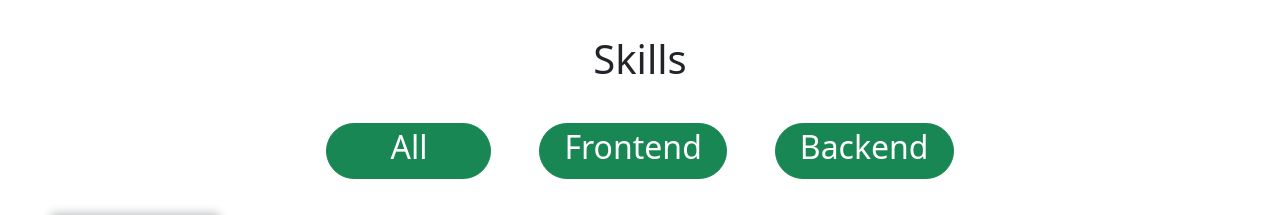
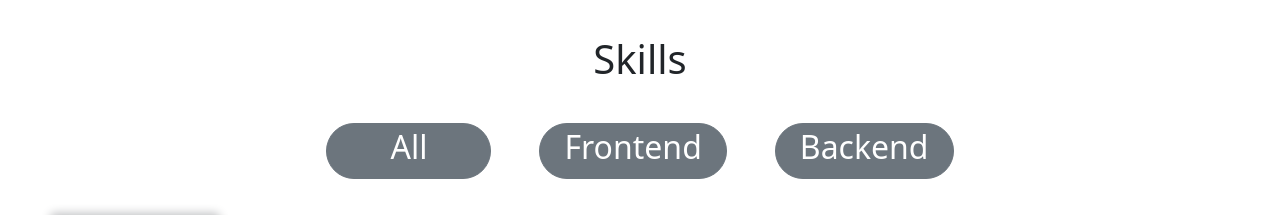
Before and after one commit to rohithvankadaru/Boot-Strap-Portfolio, a plain HTML site: page index.html in a window 1280 px wide. Shown: the part 1620-1835 px from the top of the page. Drawn offline with nearby package versions, Linux system fonts and the light colour scheme.

Commit message:
changed color of skills-section buttons

```diff
--- a/index.html
+++ b/index.html
@@ -98,13 +98,13 @@
   <section id="skill-section">
     <h1 id="skill-container-head" class="text-center pt-4 pb-3">Skills</h1>
     <div class="d-flex justify-content-center position-relative my-4">
-      <button id="All" class="btn btn-sm btn-success rounded-pill mx-4" style="width: 165px;">
+      <button id="All" class="btn btn-sm btn-secondary rounded-pill mx-4" style="width: 165px;">
         <h2 class="px-3">All</h2>
       </button>
-      <button id="Frontend" class="btn btn-sm btn-success rounded-pill mx-4">
+      <button id="Frontend" class="btn btn-sm btn-secondary rounded-pill mx-4">
         <h2 class="px-3">Frontend</h2>
       </button>
-      <button id="Backend" class="btn btn-sm btn-success rounded-pill mx-4">
+      <button id="Backend" class="btn btn-sm btn-secondary rounded-pill mx-4">
         <h2 class="px-3">Backend</h2>
       </button>
     </div>
--- a/logic.js
+++ b/logic.js
@@ -66,7 +66,3 @@ function sendMail(event) {
     onSubmitText.style.color = "red";
     document.getElementById("contact-form").append(onSubmitText);
 }
-
-
-let Name1;
-console.log(Name1);
```
